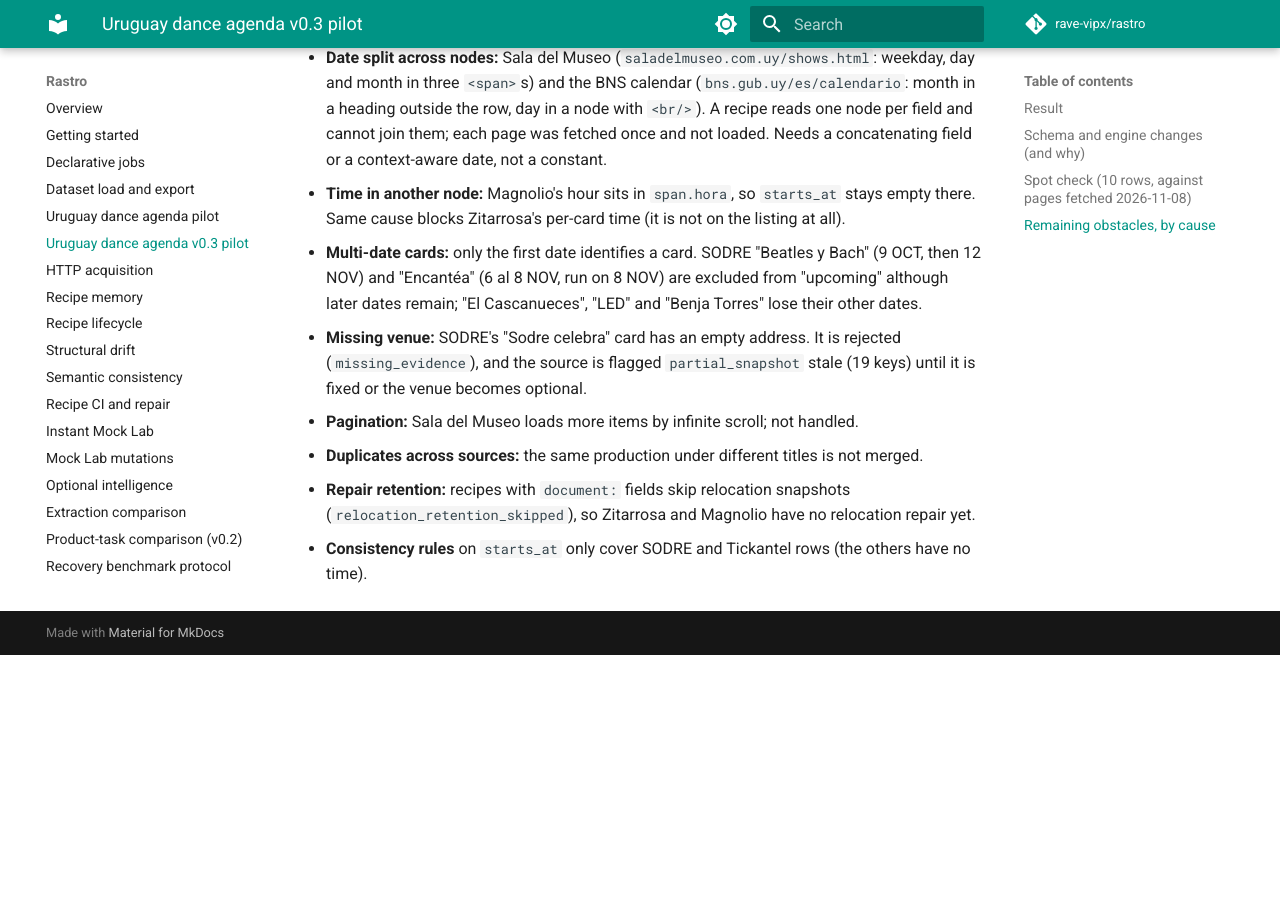
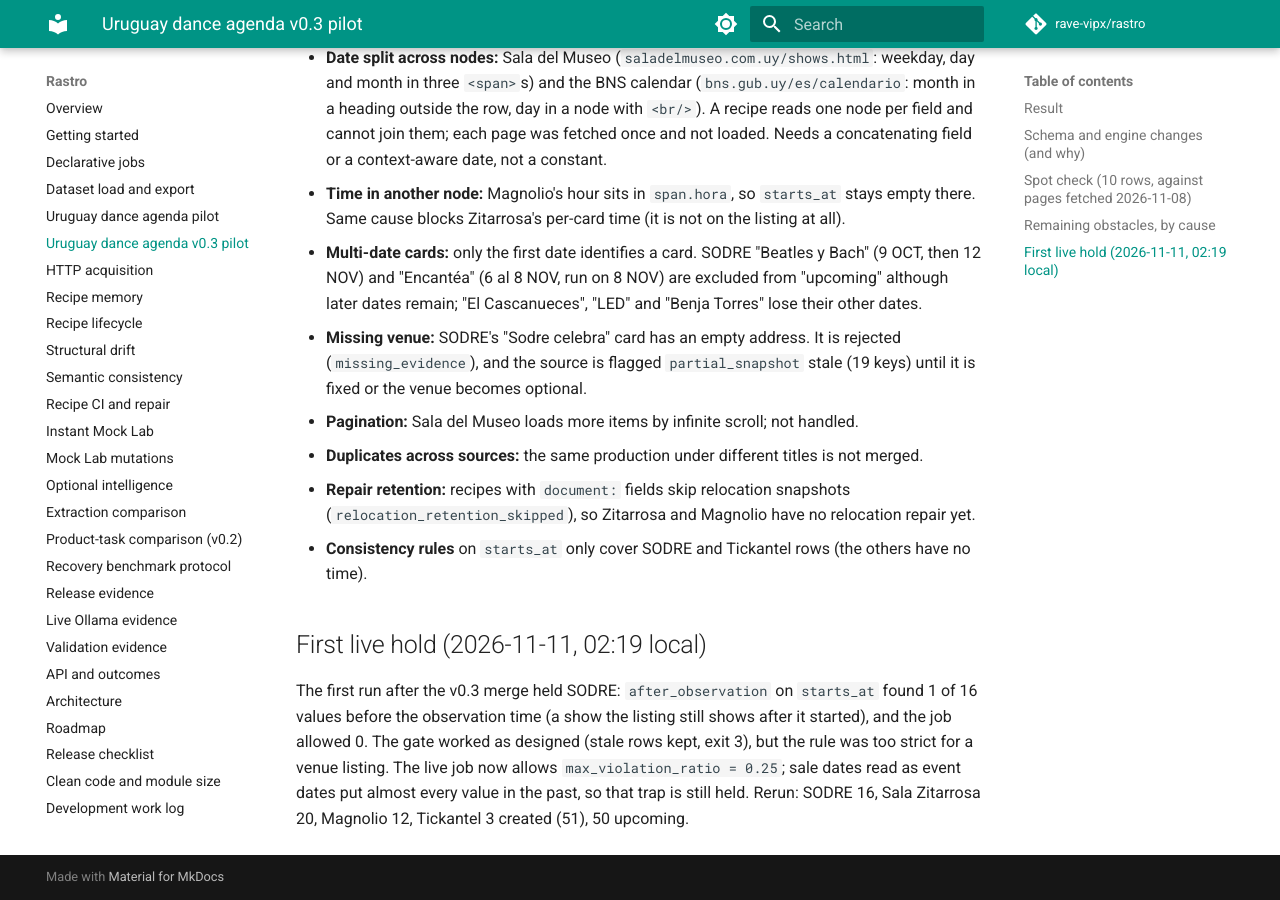
Before and after one commit to rave-vipx/rastro, an MkDocs documentation site: the page built from docs/pilot/uy-dance-agenda-v03.md, in a window 1280 px wide and 900 px high, scrolled down 3467 px. Built offline with MkDocs 1.6.1 and Material for MkDocs 9.7.7, drawn with Linux system fonts in a browser that asks for light colours; comment, search, counter and statistics services are not loaded; before the commit the page ends 4122 px from its top, so only the background shows below that.

Commit message:
fix(example): tolerate one started show per SODRE listing in the live job's after_observation rule
The first live run after v0.3 held all of SODRE because 1 of 16 listed shows
had already started. Allow a quarter of past values; sale-date traps put almost
all values in the past and stay held (QUAL-005).

Co-Authored-By: Claude Opus 5.5 <noreply@anthropic.com>

```diff
--- a/docs/pilot/uy-dance-agenda-v03.md
+++ b/docs/pilot/uy-dance-agenda-v03.md
@@ -105,3 +105,12 @@ dates is inferred (the pages print none): the observation year, rolling forward
 - **Repair retention:** recipes with `document:` fields skip relocation snapshots
   (`relocation_retention_skipped`), so Zitarrosa and Magnolio have no relocation repair yet.
 - **Consistency rules** on `starts_at` only cover SODRE and Tickantel rows (the others have no time).
+
+## First live hold (2026-11-11, 02:19 local)
+
+The first run after the v0.3 merge held SODRE: `after_observation` on `starts_at` found
+1 of 16 values before the observation time (a show the listing still shows after it started),
+and the job allowed 0. The gate worked as designed (stale rows kept, exit 3), but the
+rule was too strict for a venue listing. The live job now allows `max_violation_ratio = 0.25`;
+sale dates read as event dates put almost every value in the past, so that trap is still
+held. Rerun: SODRE 16, Sala Zitarrosa 20, Magnolio 12, Tickantel 3 created (51), 50 upcoming.
```
Also changed, not shown: 1 other file.
